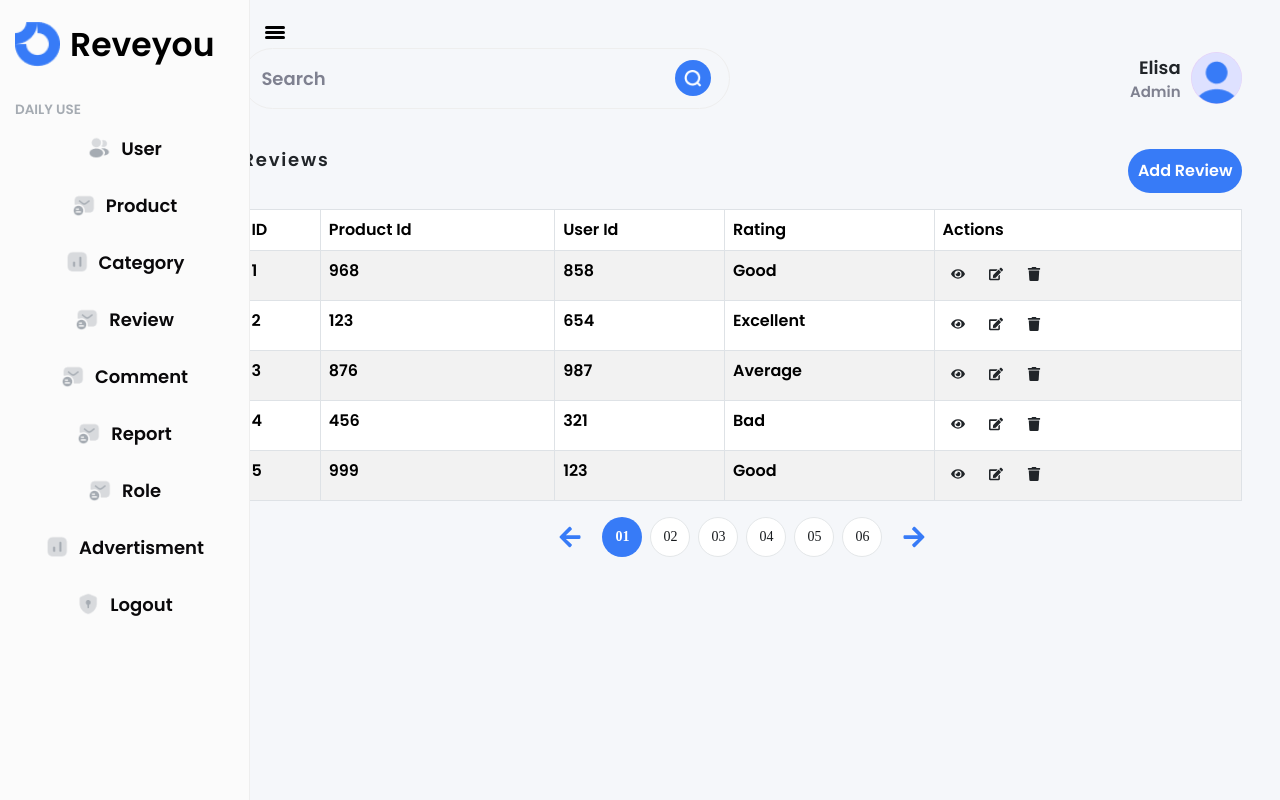
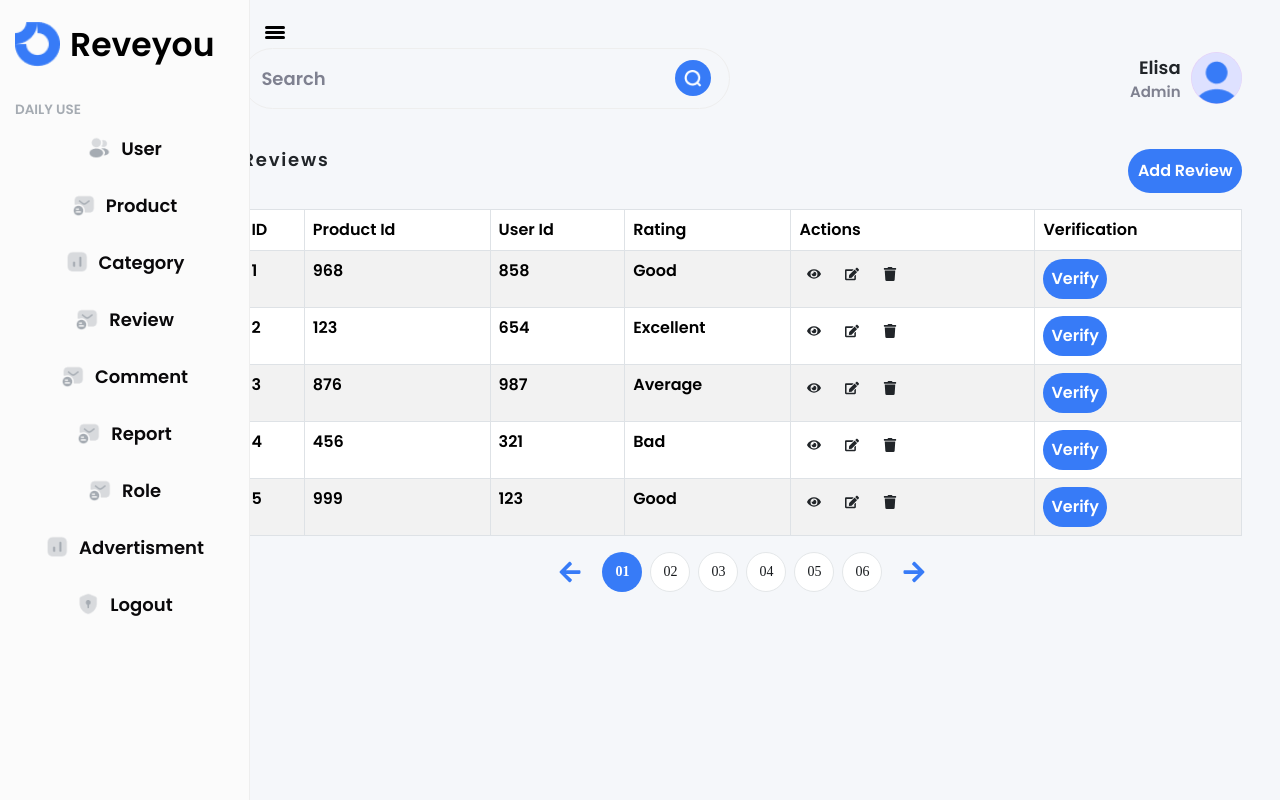
Before and after one commit to saraabdelrhman/wallet-market-master, a React (Create React App) app: page /admin/review in a window 1280 px wide. Built offline with nearby package versions, Linux system fonts and the light colour scheme; no server answers.

Commit message:
verification buttons on review

```diff
--- a/src/admin/Review.js
+++ b/src/admin/Review.js
@@ -123,6 +123,7 @@ const Review = () => {
             <th>User Id</th>
             <th>Rating</th>
             <th>Actions</th>
+            <th>Verification</th>
           </tr>
         </thead>
         <tbody>
@@ -135,6 +136,7 @@ const Review = () => {
                 <td>{review.productId}</td>
                 <td>{review.userId}</td>
                 <td>{review.rating}</td>
+
                 <td>
                   {/* <Link to={`/reviewview/${review.id}`}> */}
                   <Link to={'/reviewview'}>
@@ -152,6 +154,7 @@ const Review = () => {
                       <FaTrash />    </Button></Link>
 
                 </td>
+                <td> <td> <button type='submit' style={{backgroundColor:'#377BF7',color:'white',borderRadius:'50px', padding:'8px',border:'0px'}} >Verify</button></td></td>
               </tr>
             ))
           )}
```
